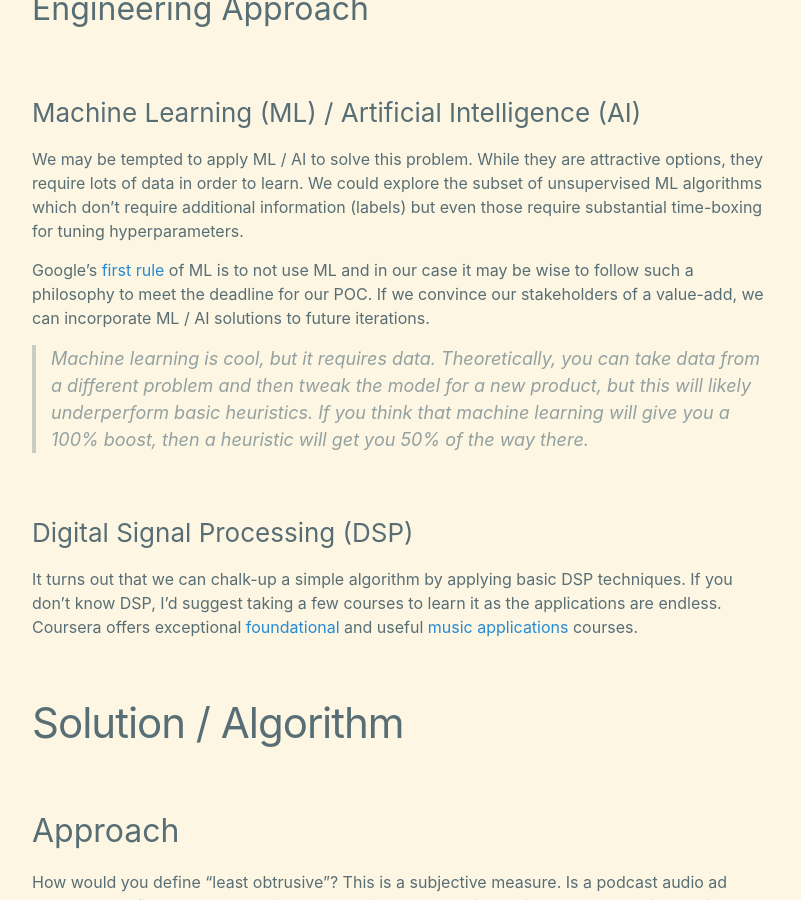
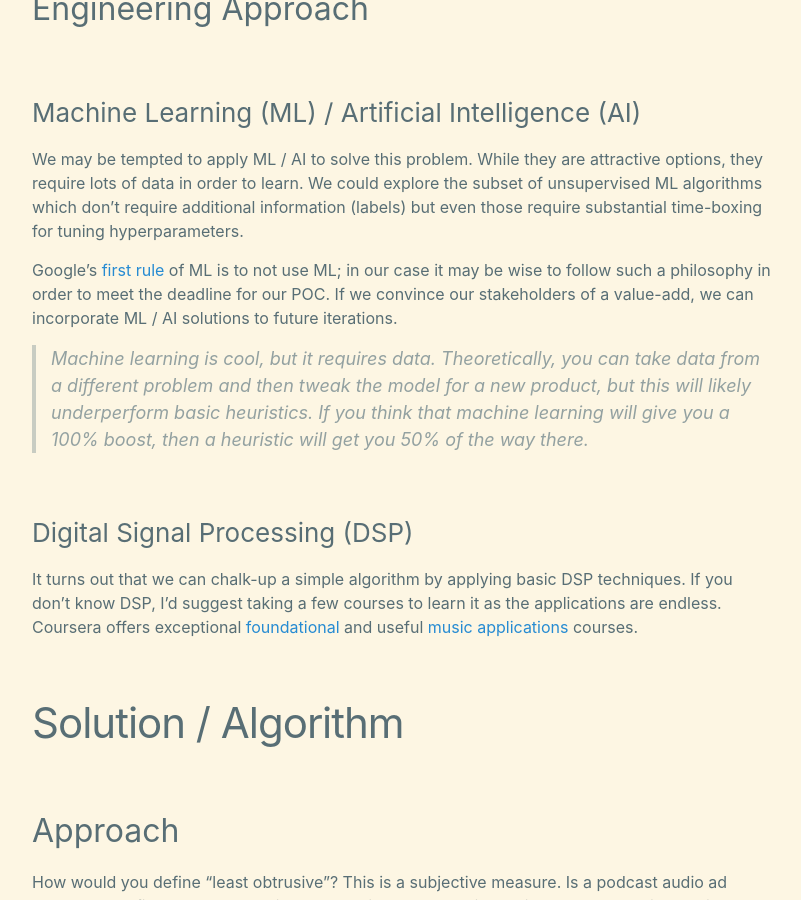
Before and after one commit to daniel-deychakiwsky/daniel-deychakiwsky.github.io, a Jekyll site: the page built from _posts/2021-03-21-simple-podcast-ad-insertion.md, in a window 1280 px wide and 900 px high, scrolled down 1323 px. Shown: the whole window, without its empty margins (238-1039 px from the left). Built offline with Jekyll 4.4.1, drawn with Linux system fonts in a browser that asks for light colours.

Commit message:
[blog post] simple podcast ad insertion

```diff
--- a/_posts/2021-03-21-simple-podcast-ad-insertion.md
+++ b/_posts/2021-03-21-simple-podcast-ad-insertion.md
@@ -46,8 +46,8 @@
 (labels) but even those require substantial time-boxing for tuning
 hyperparameters.
 
-Google's [first rule] of ML is to not use ML and in our case it may
-be wise to follow such a philosophy to meet the deadline for our POC.
+Google's [first rule] of ML is to not use ML; in our case it may
+be wise to follow such a philosophy in order to meet the deadline for our POC.
 If we convince our stakeholders of a value-add, we can
 incorporate ML / AI solutions to future iterations.
 
```
